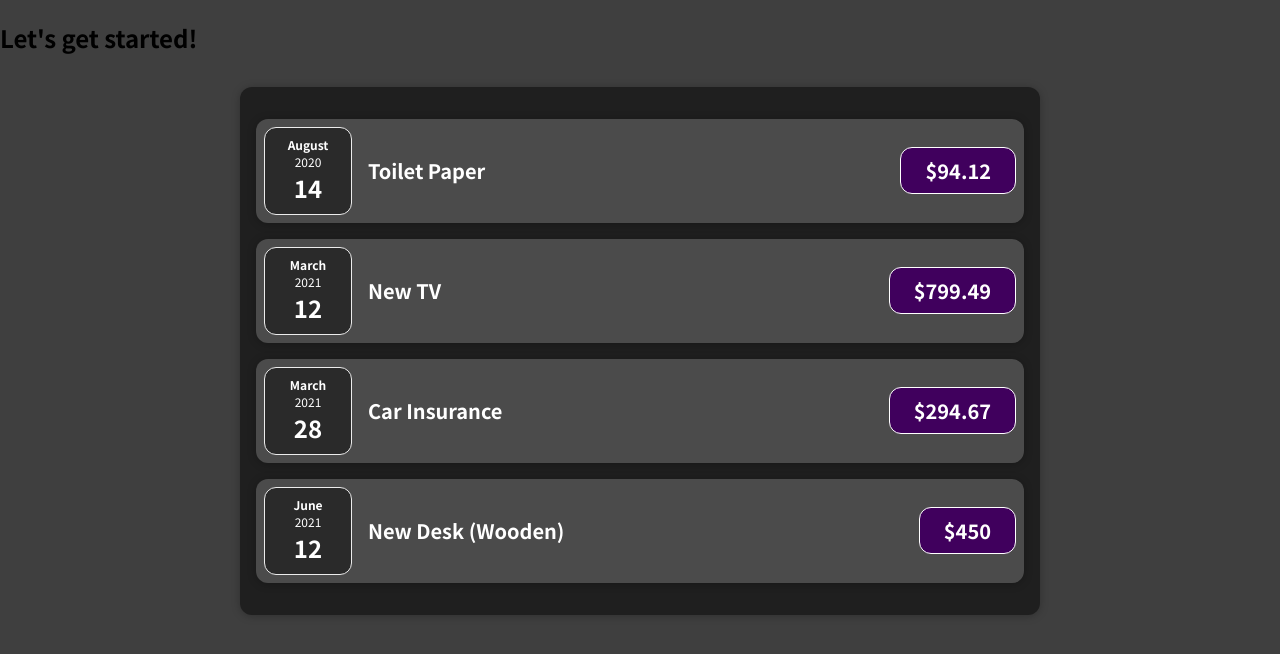
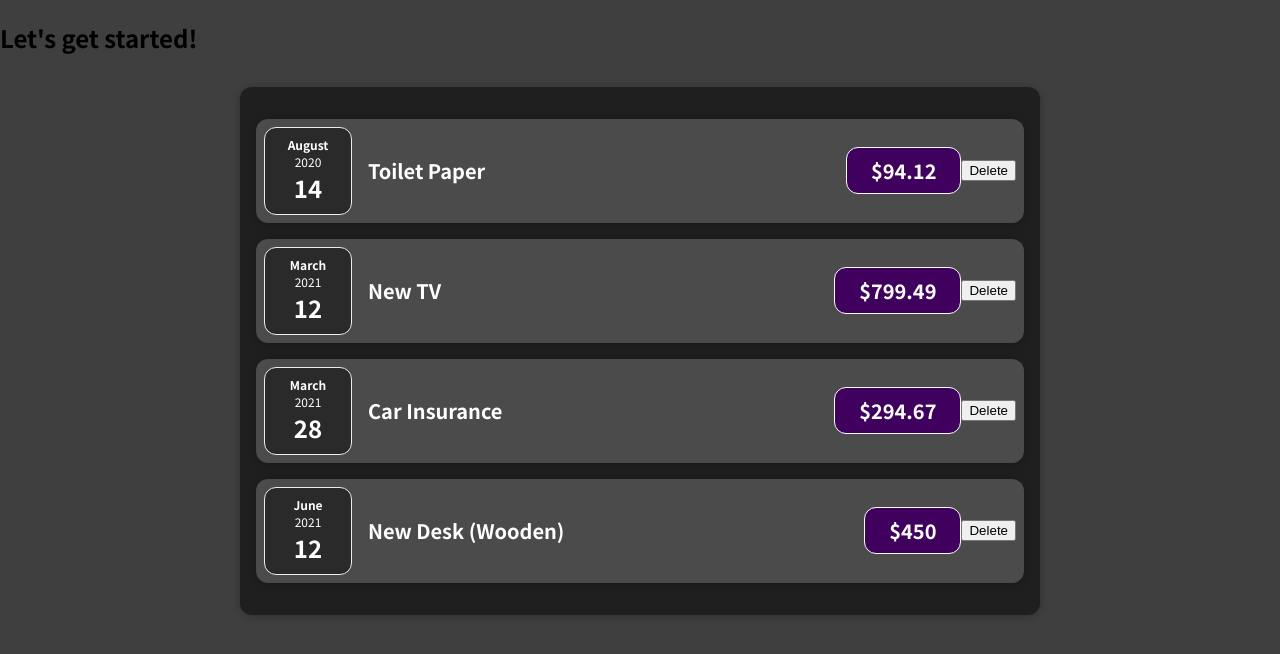
Before and after one commit to Shivarajkumar456/ReactExpenseTracker, a React (Create React App) app: page / in a window 1280 px wide. Shown: the top 654 px of the page. Built offline with nearby package versions, Linux system fonts and the light colour scheme.

Commit message:
delete button added

```diff
--- a/src/components/Expenses/ExpenseItem.js
+++ b/src/components/Expenses/ExpenseItem.js
@@ -5,6 +5,9 @@ import Card from '../UI/Card';
 import './ExpenseItem.css';
 
 const ExpenseItem = (props) => {
+  const deleteItem = ()=>{
+    console.log("item Deleted!!");
+  }
   return (
     <Card className='expense-item'>
       <ExpenseDate date={props.date} />
@@ -12,6 +15,7 @@ const ExpenseItem = (props) => {
         <h2>{props.title}</h2>
         <div className='expense-item__price'>${props.amount}</div>
       </div>
+      <button onClick={deleteItem}>Delete</button>
     </Card>
   );
 }
```
